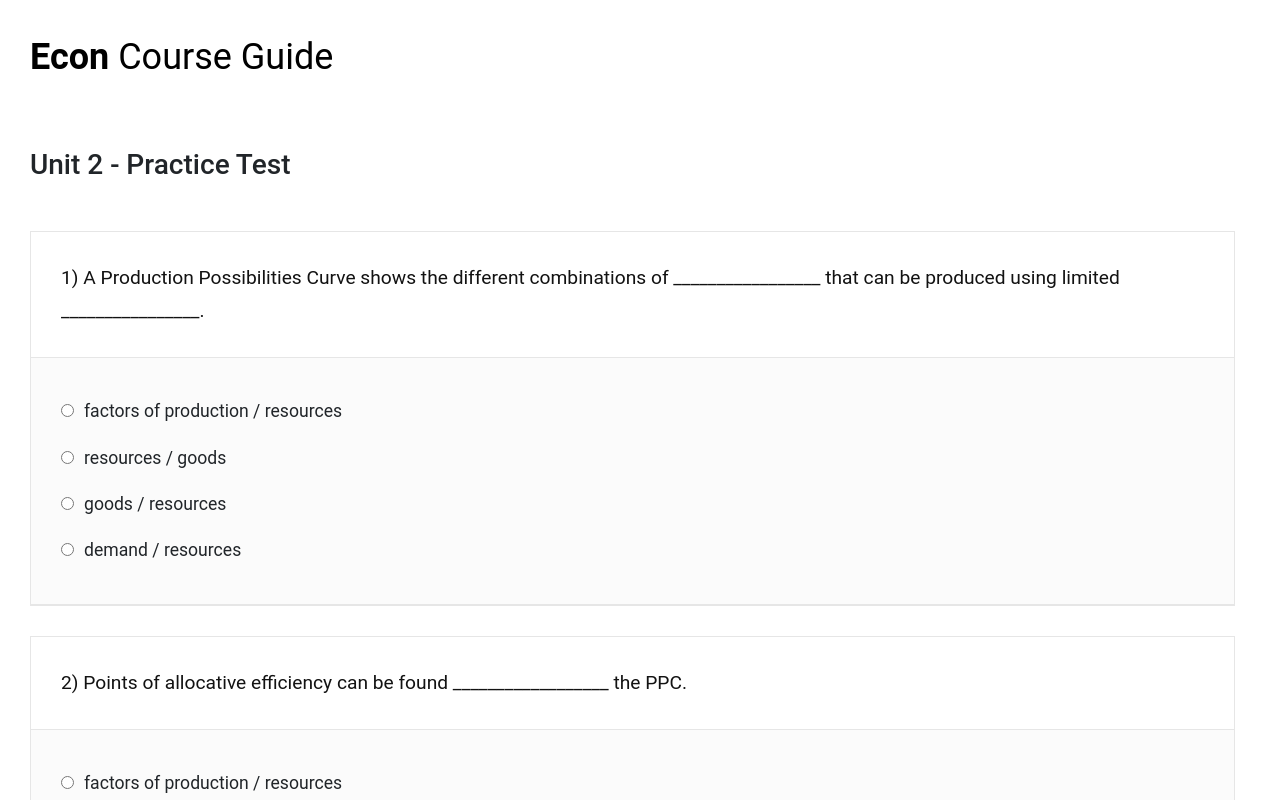
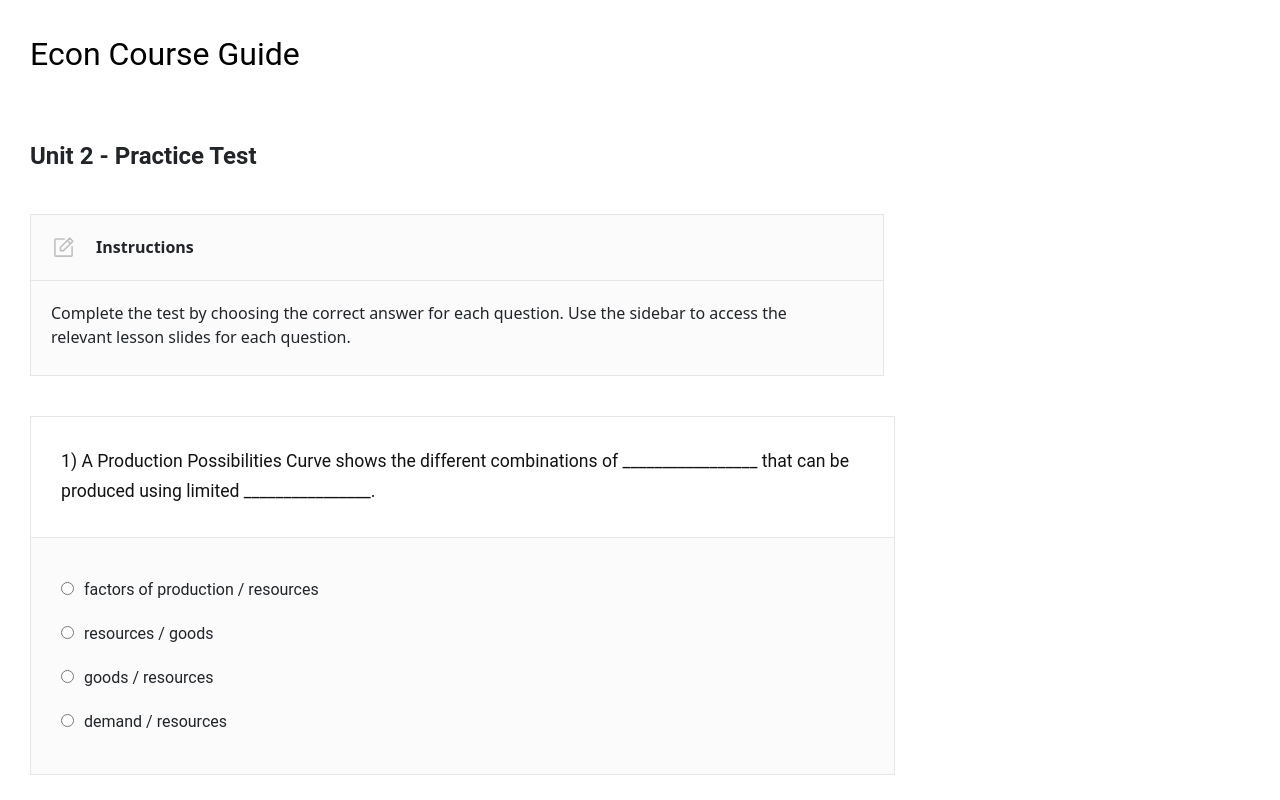
Before and after one commit to GarrettMould/econcourseguidealt, a React (Create React App) app: page /UnitPracticeTest in a window 1280 px wide. Shown: the top 800 px of the page. Built offline with nearby package versions, Linux system fonts and the light colour scheme.

Commit message:
Add files via upload

```diff
--- a/src/CourseInformation.js
+++ b/src/CourseInformation.js
@@ -568,7 +568,7 @@ export var courseInformation = [
     id: 12,
     unitNumber: 2,
     unitUnlocked: true,
-    unitTestUnlocked: false,
+    unitTestUnlocked: true,
     unitName: "Free Market and Business",
     unitBackgroundColor: "#fdf0eb",
     unitSolidColor: "#f9d8cd",
@@ -725,7 +725,7 @@ export var courseInformation = [
       {
         name: "Unit 2 Review Lesson",
         subtopic: 0,
-        completed: false,
+        completed: true,
         link:
           "https://docs.google.com/presentation/d/1VFmqyCd3n3i21fh_f4K0_zWtv_1QPuKDaKOBn9Ui66w/edit?usp=sharing"
       }
--- a/src/Heading.js
+++ b/src/Heading.js
@@ -2,9 +2,9 @@ import styled from "styled-components";
 
 const Heading = (props) => {
   const StyledHeading = styled.div`
-    font-size: 175%;
+    font-size: 150%;
     font-family: "Roboto", sans-serif;
-    font-weight: 500;
+    font-weight: 600;
     padding: 30px 0px;
 
     @media (max-width: 768px) {
--- /dev/null
+++ b/src/InstructionsBox.css
@@ -0,0 +1,31 @@
+.instructionsBox {
+  display: flex;
+  flex-direction: column;
+  width: 70%;
+  background-color: rgba(245, 245, 245, 0.416);
+  border: 1px solid rgb(230, 230, 230);
+  margin: 10px 0px 25px 0px;
+}
+
+.instructionsRowOne {
+  display: flex;
+  flex-direction: row;
+  border-bottom: 1px solid rgb(230, 230, 230);
+  padding: 20px 20px 20px 20px;
+}
+
+.instructionsRowTwo {
+  padding: 20px 20px 10px 20px;
+}
+
+.instructionsText {
+  width: 95%;
+  font-size: 100%;
+  font-weight: 500;
+}
+
+.instructionsTitle {
+  font-size: 100%;
+  font-weight: 600;
+  padding-left: 20px;
+}
--- /dev/null
+++ b/src/InstructionsBox.js
@@ -0,0 +1,39 @@
+import styled from "styled-components";
+import "./InstructionsBox.css";
+import { NotePencil } from "phosphor-react";
+
+const StyledInstructionsBox = styled.div`
+  display: flex;
+  flex-direction: column;
+  width: 70%;
+  background-color: rgba(245, 245, 245, 0.416);
+  padding: 20px 20px 20px 20px;
+  border: 1px solid rgb(230, 230, 230);
+`;
+
+const InstructionsRowOne = styled.div`
+  display: flex;
+  flex-direction: row;
+`;
+
+const InstructionsRowTwo = styled.div``;
+
+const InstructionsBox = (props) => {
+  return (
+    <div className="instructionsBox">
+      <div className="instructionsRowOne">
+        <NotePencil size={25} color="#C0C0C0" />
+        <div className="instructionsTitle">Instructions</div>
+      </div>
+      <div className="instructionsRowTwo">
+        <p className="instructionsText">
+          Complete the test by choosing the correct answer for each question.
+          Use the sidebar to access the relevant lesson slides for each
+          question.
+        </p>
+      </div>
+    </div>
+  );
+};
+
+export default InstructionsBox;
--- a/src/MainPages/PracticeTestPage.js
+++ b/src/MainPages/PracticeTestPage.js
@@ -6,11 +6,13 @@ import { Link } from "react-router-dom";
 import TestScore from "../TestScore";
 import ButtonResetTest from "../ButtonResetTest";
 import PopUpScore from "../PopUpScore";
+import InstuctionsBox from "../InstructionsBox";
 
 const PracticeTestPage = (props) => {
   return (
     <>
       <Heading text={`Unit ${props.unit} - Practice Test`}></Heading>
+      <InstuctionsBox></InstuctionsBox>
       <PracticeTest
         forwardedRef={props.forwardedRef}
         courseInfo={props.courseInfo}
--- a/src/PracticeTest.css
+++ b/src/PracticeTest.css
@@ -6,6 +6,7 @@
 
 .cardTest {
   display: flex;
+  width: 70%;
   flex-direction: column;
   border: 1px solid rgb(230, 230, 230);
   margin: 15px;
@@ -20,7 +21,7 @@
 .testQuestion {
   color: #121212;
   font-family: "Roboto", sans-serif;
-  font-size: 120%;
+  font-size: 110%;
   line-height: 170%;
 }
 
@@ -31,7 +32,6 @@
 .cardTestRowTwo {
   background-color: rgba(245, 245, 245, 0.416);
   padding: 30px 30px 30px 30px;
-  border-bottom: 1px solid rgb(230, 230, 230);
 }
 
 .testAnswersGroup {
@@ -56,7 +56,7 @@
 
 .testAnswerText {
   font-family: "Roboto", sans-serif;
-  font-size: 110%;
+  font-size: 100%;
 }
 
 .testAnswerText:hover {
--- a/src/WebsiteTitle.js
+++ b/src/WebsiteTitle.js
@@ -6,14 +6,9 @@ const WebsiteTitle = (props) => {
   const StyledTitle = styled.div.attrs((props) => ({
     fontSize: props.fontSize
   }))`
-    font-size: 225%;
+    font-size: 200%;
     font-family: "Roboto", sans-serif;
     padding: 30px 0px;
-
-    span {
-      font-weight: 700;
-      font-family: "Roboto", sans-serif;
-    }
 
     @media (max-width: 768px) {
       font-size: 175%;
```
